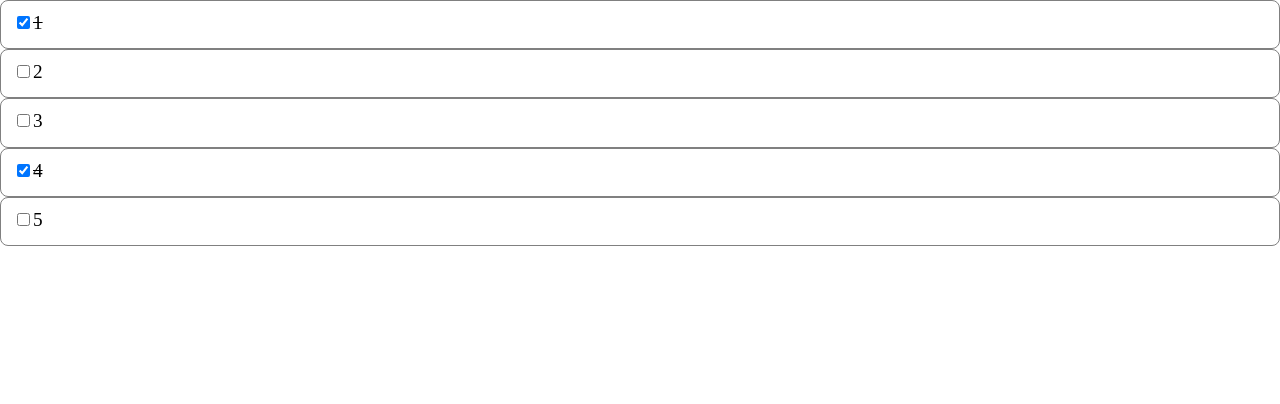
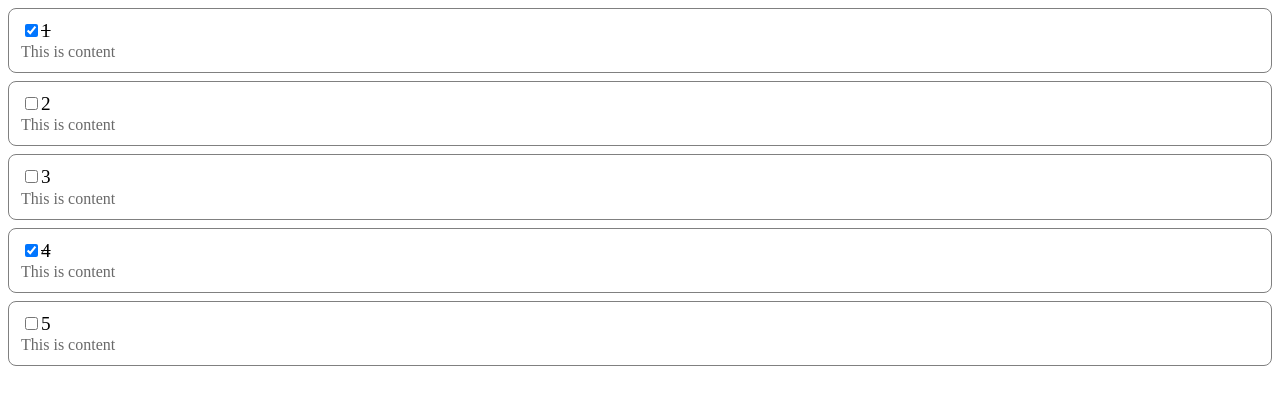
Before and after one commit to akfakf0509/Composition-To-do-List, a Nuxt app: page / in a window 1280 px wide. Shown: the top 404 px of the page. Built offline with nearby package versions, Linux system fonts and the light colour scheme.

Commit message:
feat: 스타일 및 데이터 동기화

```diff
--- a/app.vue
+++ b/app.vue
@@ -4,11 +4,36 @@ import { Props as WorkCardProps } from "~/components/WorkCard.vue";
 
 const workList: Ref<WorkCardProps[]> = ref([]);
 
-workList.value.push({ isDone: true, title: "1" });
-workList.value.push({ isDone: false, title: "2" });
-workList.value.push({ isDone: false, title: "3" });
-workList.value.push({ isDone: true, title: "4" });
-workList.value.push({ isDone: false, title: "5" });
+workList.value.push({
+    content: "This is content",
+    id: 1,
+    isDone: true,
+    title: "1",
+});
+workList.value.push({
+    content: "This is content",
+    id: 2,
+    isDone: false,
+    title: "2",
+});
+workList.value.push({
+    content: "This is content",
+    id: 3,
+    isDone: false,
+    title: "3",
+});
+workList.value.push({
+    content: "This is content",
+    id: 4,
+    isDone: true,
+    title: "4",
+});
+workList.value.push({
+    content: "This is content",
+    id: 5,
+    isDone: false,
+    title: "5",
+});
 
 function handleChange(i: number, isDone: boolean) {
     workList.value.splice(i, 1, { ...workList.value[i], isDone });
@@ -16,7 +41,7 @@ function handleChange(i: number, isDone: boolean) {
 </script>
 
 <template>
-    <ul>
+    <ul class="list">
         <WorkCard
             v-for="(work, i) in workList"
             v-bind="work"
@@ -24,3 +49,11 @@ function handleChange(i: number, isDone: boolean) {
         />
     </ul>
 </template>
+
+<style lang="scss" scoped>
+.list {
+    display: grid;
+    gap: 8px;
+    padding: 8px;
+}
+</style>
```
